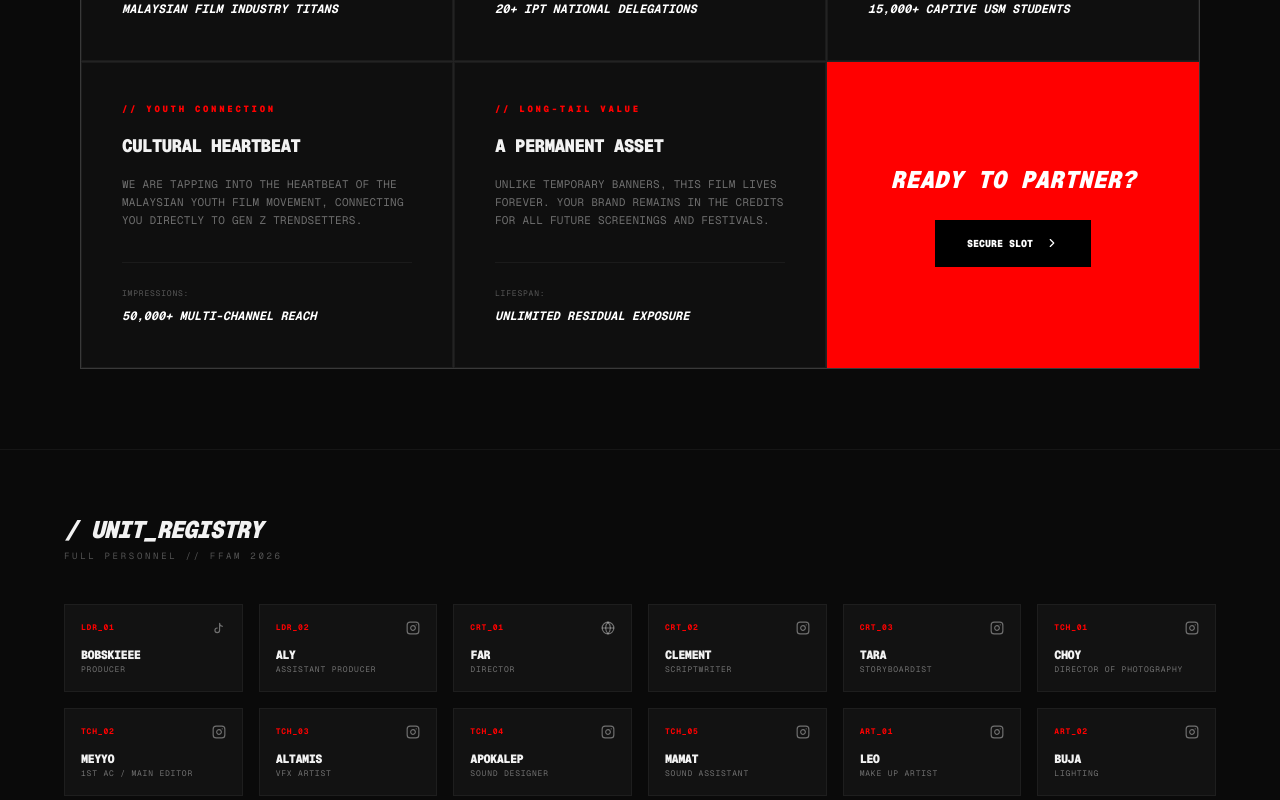
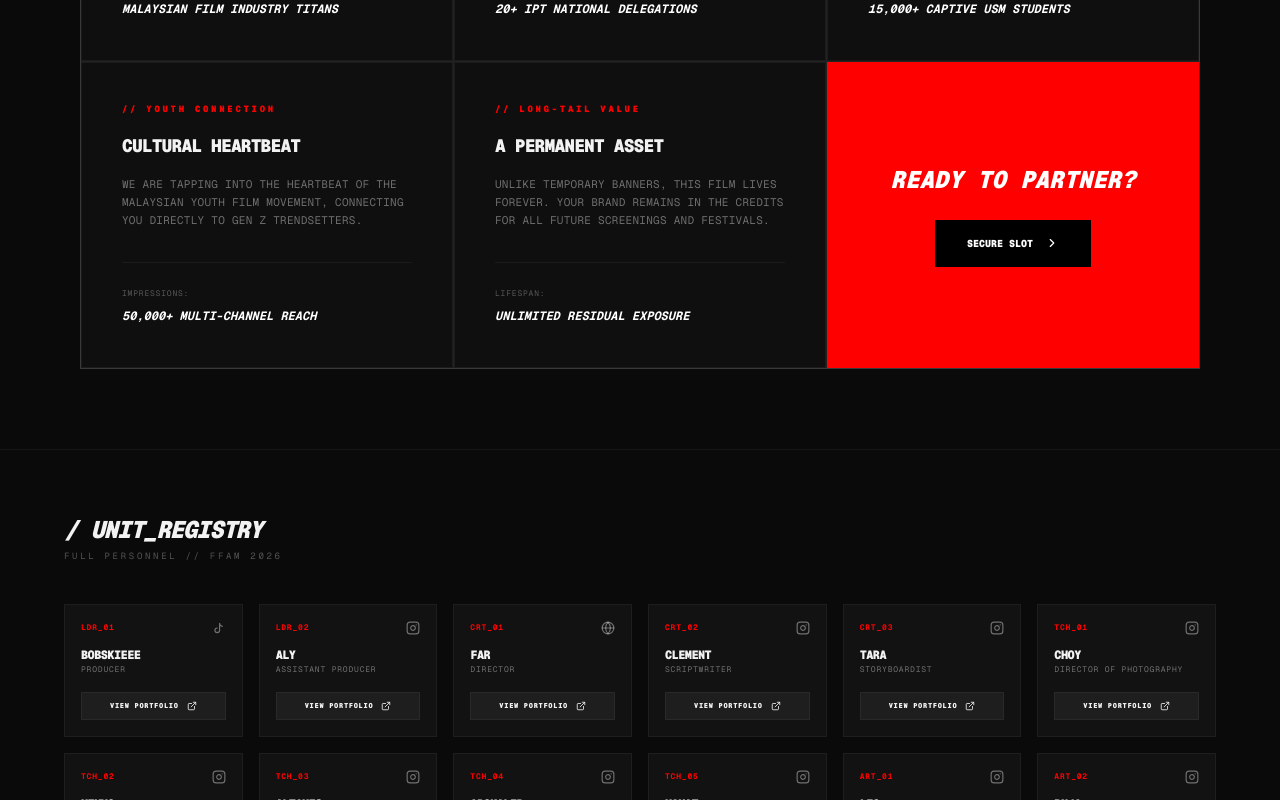
Before and after one commit to Dausahs/RESTUDIO, a Next.js app: page / in a window 1280 px wide. Shown: the part 2000-2800 px from the top of the page. Built offline with nearby package versions, Linux system fonts and the light colour scheme.

Commit message:
sdfggsdfg

```diff
--- a/app/page.tsx
+++ b/app/page.tsx
@@ -2,7 +2,7 @@
 
 import React, { useState, useEffect } from 'react';
 import {
-  ChevronRight, Mail, Phone, ExternalLink, Target, Award, Users, Instagram, Globe, Zap, Heart, Menu, X
+  ChevronRight, Mail, Phone, ExternalLink, Target, Award, Users, Instagram, Globe, Zap, Heart, Menu, X, FileText
 } from 'lucide-react';
 
 const TikTokIcon = ({ size = 16 }: { size?: number }) => (
@@ -82,7 +82,7 @@ export default function REStudiosWebsite() {
               onClick={(e) => scrollToSection(e, item)}
               className={`relative py-1 transition-colors hover:text-[#FF0000] group ${item === 'contact' ? 'text-[#FF0000]' : ''}`}
             >
-              {item === 'about' ? 'Identity' : item === 'team' ? 'Registry' : item.charAt(0).toUpperCase() + item.slice(1)}
+              {item === 'about' ? 'Identity' : item === 'team' ? 'Portfolio' : item.charAt(0).toUpperCase() + item.slice(1)}
               <span className="absolute bottom-0 left-0 w-0 h-[1px] bg-[#FF0000] transition-all duration-300 group-hover:w-full"></span>
             </a>
           ))}
@@ -97,7 +97,7 @@ export default function REStudiosWebsite() {
           </div>
         </button>
 
-        {/* Mobile Sidebar Overlay */}
+        {/* Mobile Sidebar Overlay with Backdrop Blur */}
         <div className={`fixed inset-0 bg-[#0A0A0A]/95 backdrop-blur-2xl z-[100] transition-all duration-500 ease-in-out md:hidden ${isMenuOpen ? 'opacity-100 pointer-events-auto' : 'opacity-0 pointer-events-none'}`}>
           <div className="flex flex-col items-center justify-center h-full gap-8">
             {['about', 'impact', 'team', 'tiers', 'contact'].map((item, index) => (
@@ -278,19 +278,38 @@ export default function REStudiosWebsite() {
       <p className="text-[8px] md:text-[9px] text-white/30 uppercase tracking-[0.3em] mt-1">Full Personnel // FFAM 2026</p>
     </div>
   </div>
+
   <div className="grid grid-cols-2 sm:grid-cols-3 md:grid-cols-4 lg:grid-cols-6 gap-3 md:gap-4">
     {team.map((member) => (
-            <a key={member.id} href={member.link} target="_blank" rel="noopener noreferrer" className="group relative bg-white/[0.03] border border-white/5 p-3 md:p-4 hover:bg-white/[0.07] hover:border-[#FF0000]/50 transition-all cursor-pointer">
+      <div key={member.id} className="group relative bg-white/[0.03] border border-white/5 p-3 md:p-4 hover:border-[#FF0000]/50 transition-all flex flex-col justify-between h-full">
+        <div>
           <div className="flex justify-between items-start mb-2 md:mb-3">
             <span className="text-[7px] md:text-[8px] text-[#FF0000] font-bold tracking-widest">{member.id}</span>
             <div className="text-white/40 group-hover:text-[#FF0000] transition-colors scale-75 md:scale-100">
               {getLinkIcon(member.link)}
             </div>
           </div>
-              <h3 className="text-[10px] md:text-xs font-black uppercase tracking-tighter group-hover:text-[#FF0000] transition-colors truncate">{member.name}</h3>
-              <p className="text-[7px] md:text-[8px] uppercase tracking-[0.1em] text-white/40 truncate">{member.role}</p>
+          <h3 className="text-[10px] md:text-xs font-black uppercase tracking-tighter group-hover:text-[#FF0000] transition-colors truncate">
+            {member.name}
+          </h3>
+          <p className="text-[7px] md:text-[8px] uppercase tracking-[0.1em] text-white/40 truncate mb-4">
+            {member.role}
+          </p>
+
+          {/* PRESS INDIVIDUAL PORTFOLIO CARD BUTTON */}
+          <a
+            href={member.link}
+            target="_blank"
+            rel="noopener noreferrer"
+            className="inline-flex items-center gap-2 text-[6px] md:text-[7px] font-black tracking-widest uppercase py-2 px-3 bg-white/5 hover:bg-[#FF0000] hover:text-white transition-all w-full justify-center border border-white/5"
+          >
+            View Portfolio
+            <ExternalLink size={10} />
+          </a>
+        </div>
+
         <div className="absolute bottom-0 left-0 h-[1px] w-0 bg-[#FF0000] group-hover:w-full transition-all duration-300" />
-            </a>
+      </div>
     ))}
   </div>
 </section>
```
Lines whose indentation alone changed are shown as unchanged.
